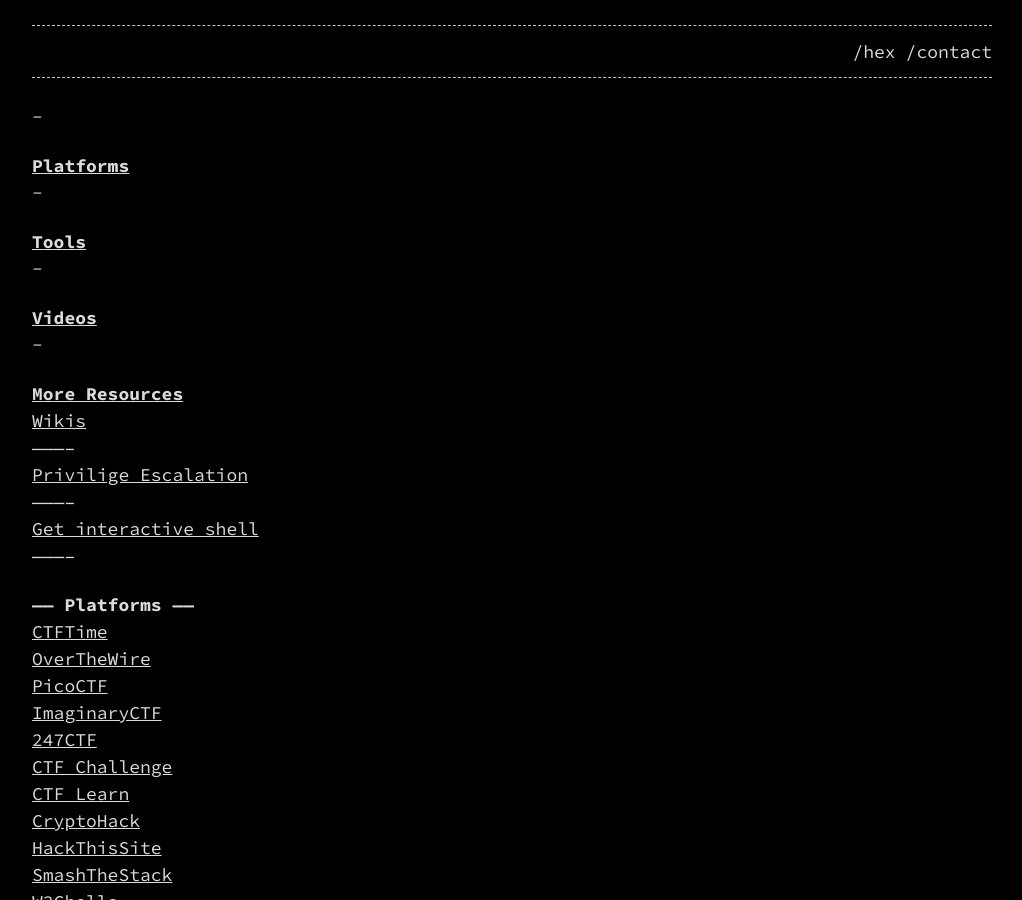
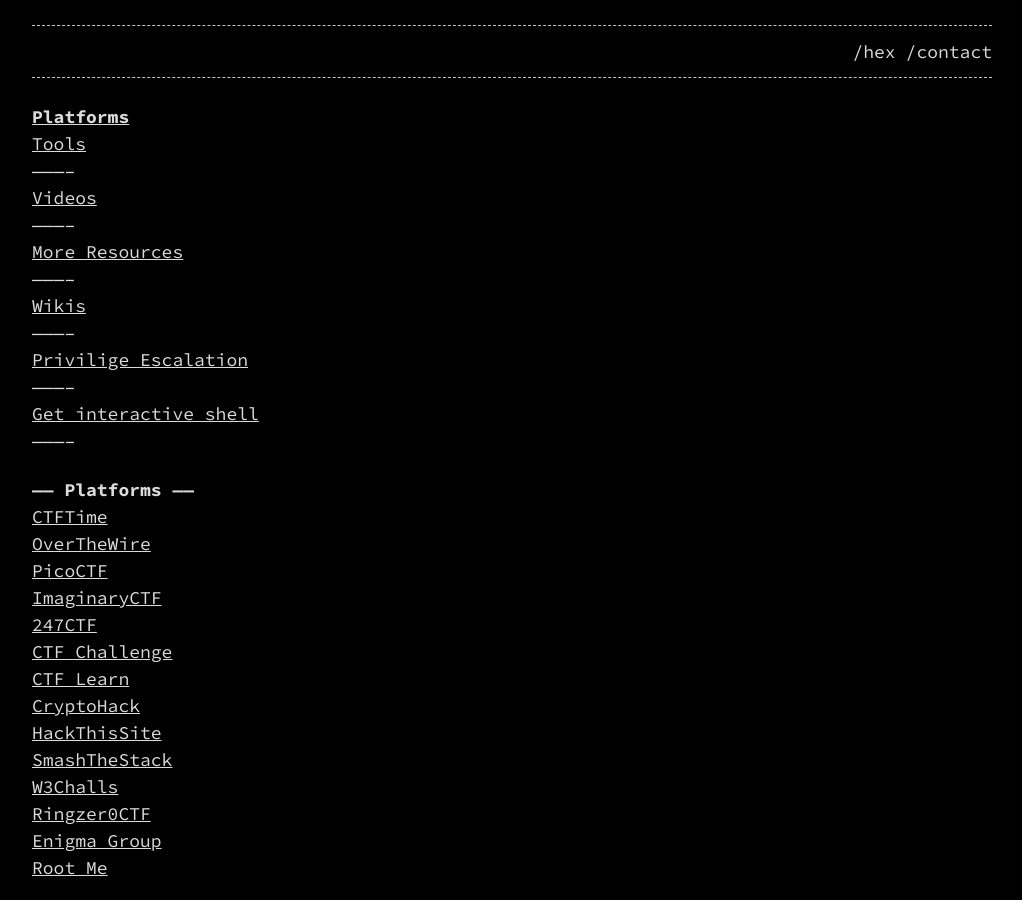
Before and after one commit to imlosingbut2you/imlosingbut2you.github.io, a Jekyll site: the page built from _posts/2024-08-08-ctf.markdown, in a window 1280 px wide and 900 px high. Shown: the whole window, without its empty margins (128-1150 px from the left). Built offline with Jekyll 4.4.1, drawn with Linux system fonts in a browser that asks for light colours.

```diff
--- a/_posts/2024-08-08-ctf.markdown
+++ b/_posts/2024-08-08-ctf.markdown
@@ -5,13 +5,13 @@ date:   2024-08-08 12:32:45 +0100
 categories:
 ---
 
-- [Platforms](#platforms)
+[Platforms](#platforms)
 -----------
-- [Tools](#tools)
+[Tools](#tools)
 -----------
-- [Videos](#videos)
+[Videos](#videos)
 -----------
-- [More Resources](#more-resources)
+[More Resources](#more-resources)
 -----------
 [Wikis](#wikis)
 -----------
```
